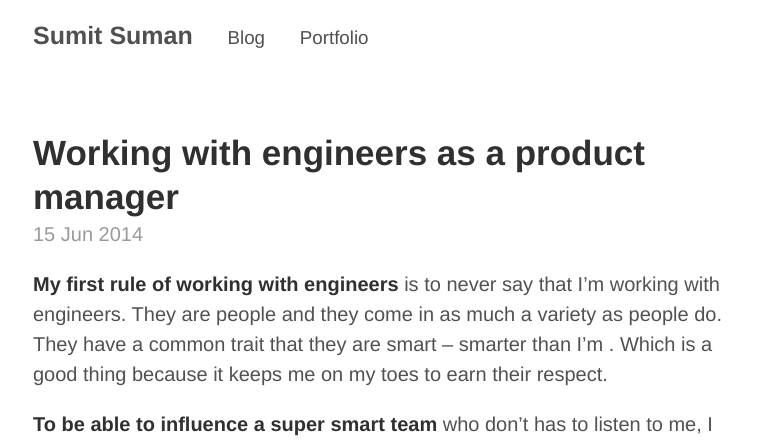
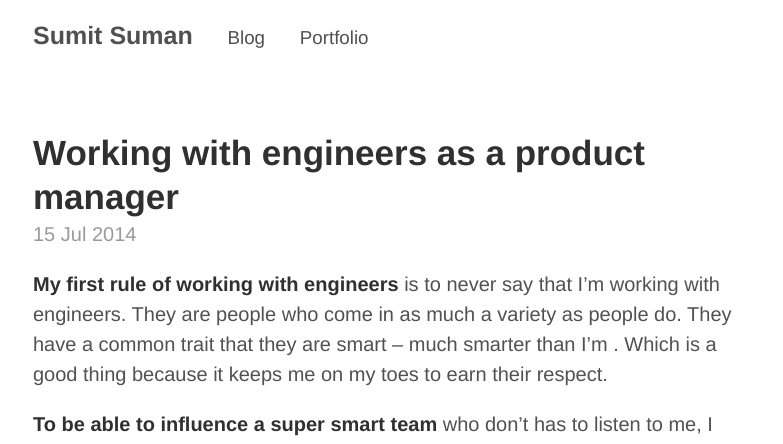
Before and after one commit to sumitsuman/sumitsuman.github.io, a Jekyll site: the page built from _posts/2014-07-15-Product-Manager-Working-with-Engineers.md, in a window 1280 px wide. Shown: the top 444 px of the page, without its empty margins (247-1030 px from the left). Built offline with Jekyll 4.4.1, drawn with Linux system fonts in a browser that asks for light colours; Markdown is read by kramdown in place of the engine named in the settings; comment, search, counter and statistics services are not loaded.

Commit message:
Blog 3 typo

```diff
--- a/_posts/2014-06-15-Product-Manager-Working-with-Engineers.md
+++ b/_posts/2014-07-15-Product-Manager-Working-with-Engineers.md
@@ -6,7 +6,7 @@ comments: True
 ---
 
 
-**My first rule of working with engineers** is to never say that I'm working with engineers. They are people and they come in as much a variety as people do. They have a common trait that they are smart -- smarter than I’m . Which is a good thing because it keeps me on my toes to earn their respect.
+**My first rule of working with engineers** is to never say that I'm working with engineers. They are people who come in as much a variety as people do. They have a common trait that they are smart -- much smarter than I’m . Which is a good thing because it keeps me on my toes to earn their respect.
 
 **To be able to influence a super smart team**  who don't has to listen to me, I have to work hard. To convince them to spend tens of hours of effort into developing something, I better do my homework well. There is a trick though -- I don't have to do the homework in isolation.
 
```
